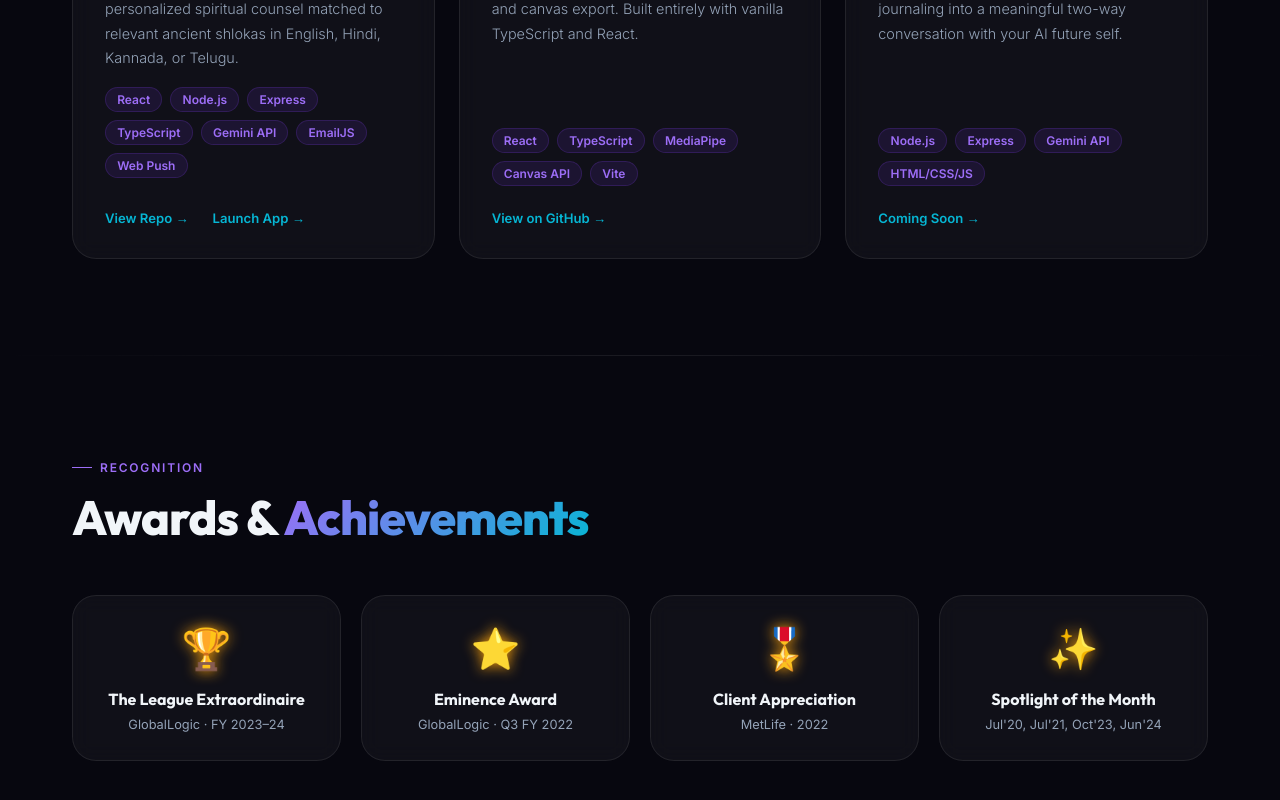
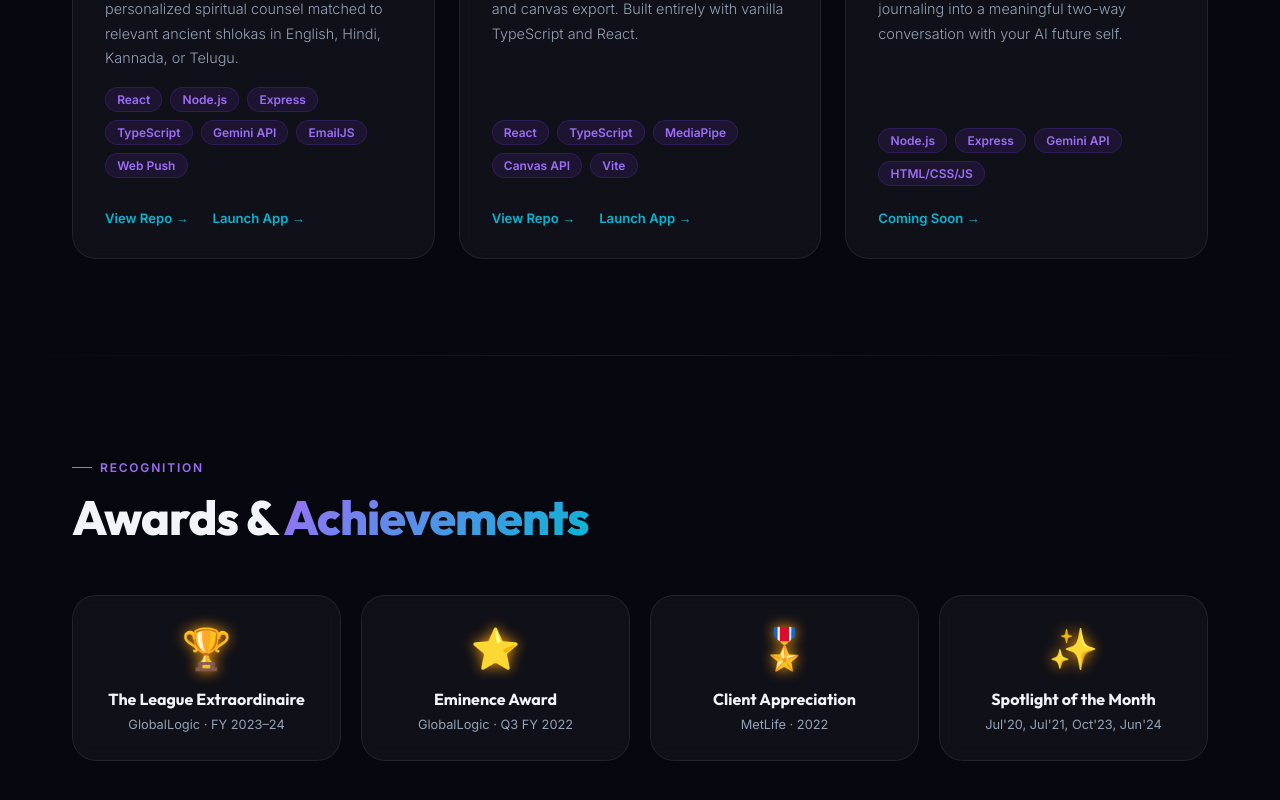
Before and after one commit to SameerJoshi7/MyProfile, a React (Vite) app: page / in a window 1280 px wide. Shown: the part 4576-5376 px from the top of the page. Built offline with nearby package versions, Linux system fonts and the light colour scheme.

Commit message:
Add separate Repo and App links for Glow Finger Draw

```diff
--- a/src/App.tsx
+++ b/src/App.tsx
@@ -441,9 +441,14 @@ export default function App() {
               <span>Canvas API</span>
               <span>Vite</span>
             </div>
-            <a href="https://github.com/SameerJoshi7/glow-finger-draw" target="_blank" className="project-link" id="glowFingerDrawGithub">
-              View on GitHub &rarr;
-            </a>
+            <div className="project-links">
+              <a href="https://github.com/SameerJoshi7/glow-finger-draw" target="_blank" className="project-link" id="glowFingerDrawGithub">
+                View Repo &rarr;
+              </a>
+              <a href="https://SameerJoshi7.github.io/glow-finger-draw/" target="_blank" className="project-link" id="glowFingerDrawApp">
+                Launch App &rarr;
+              </a>
+            </div>
           </div>
 
           <div className="project-card reveal" style={{ transitionDelay: '0.2s' }}>
```
